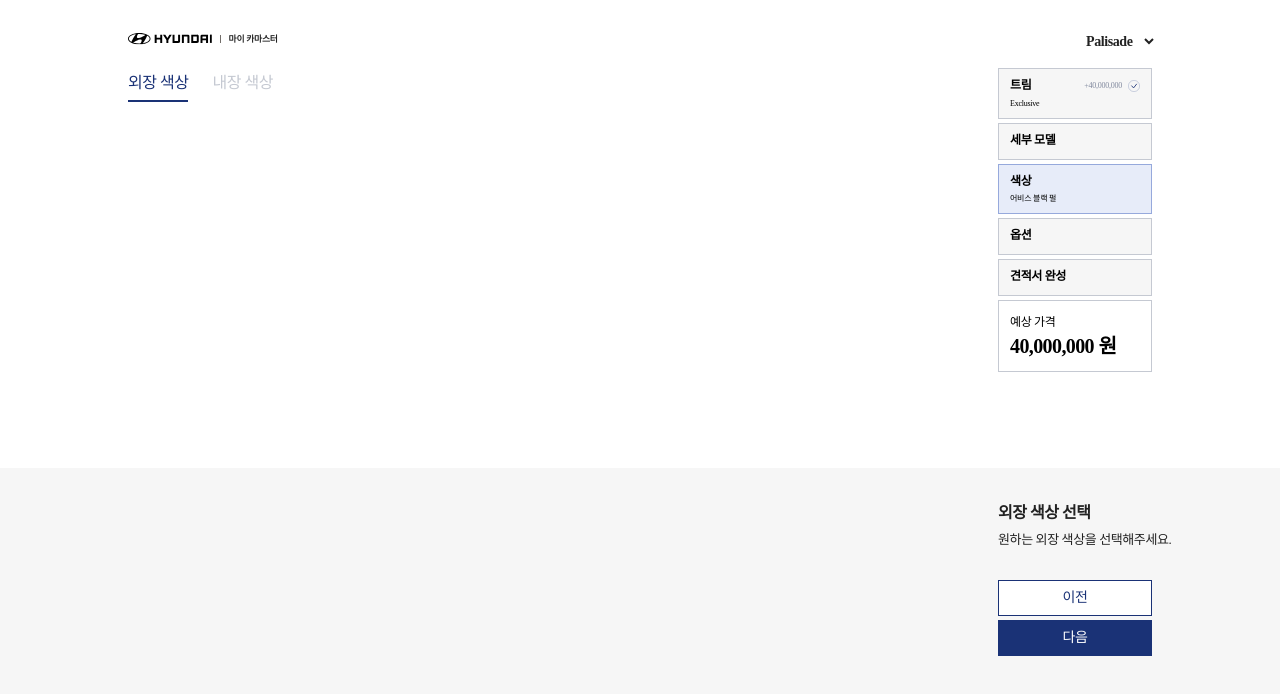
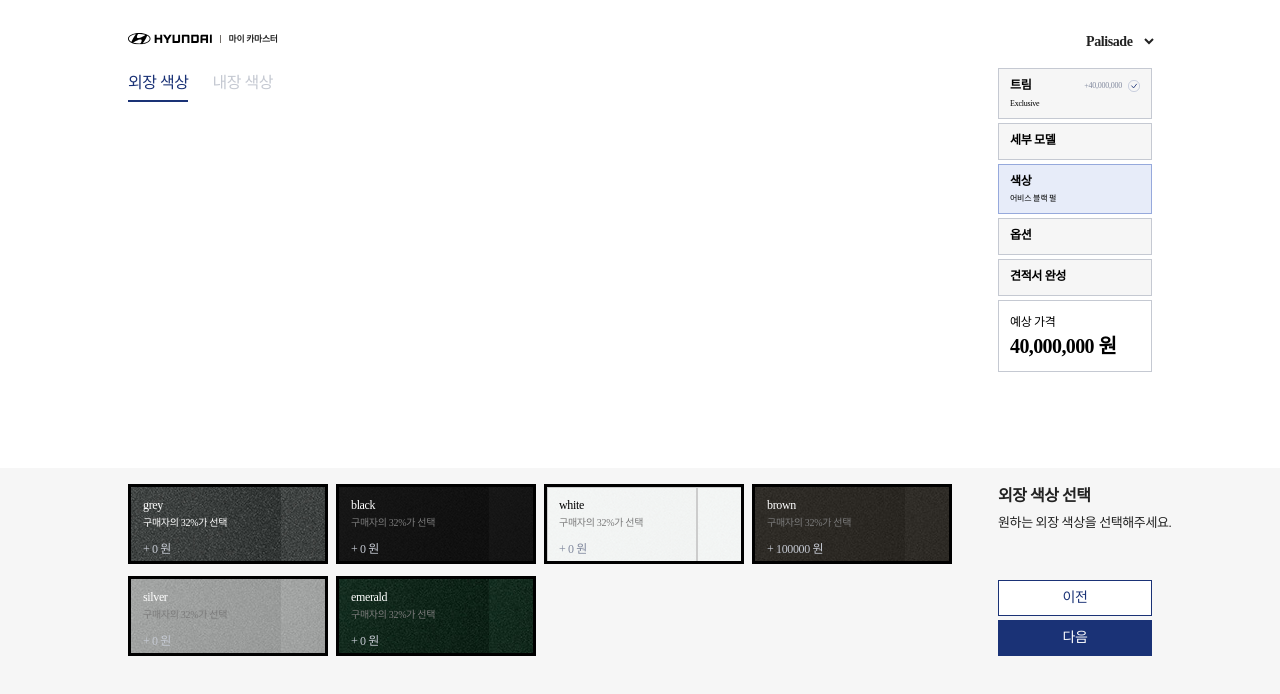
Before and after one commit to Hypersand/A5-Idle, a React (Vite) app in the folder frontend/Idle/: page /color in a window 1280 px wide. Shown: the top 694 px of the page. Built offline with nearby package versions, Linux system fonts and the light colour scheme; a web font is replaced by a local one.

Commit message:
[feat] 외장 색상 컨테이너 연결

```diff
--- a/frontend/Idle/src/components/colorSelection/OutsideColorBoxContainer.jsx
+++ b/frontend/Idle/src/components/colorSelection/OutsideColorBoxContainer.jsx
@@ -1,73 +1,19 @@
 import { styled } from "styled-components";
 import OutsideColorBox from "../common/boxs/OutsideColorBox";
-import { useState } from "react";
-import grey from "../../assets/images/outsideColor/grey.png";
-import black from "../../assets/images/outsideColor/black.png";
-import white from "../../assets/images/outsideColor/white.png";
-import silver from "../../assets/images/outsideColor/silver.png";
-import brown from "../../assets/images/outsideColor/brown.png";
-import emerald from "../../assets/images/outsideColor/emerald.png";
 
-const data = [
-  {
-    exterior_id: 1,
-    exterior_name: "grey",
-    exterior_price: 0,
-    exterior_img_url: grey,
-    exteriror_purchase_rate: "구매자의 32%가 선택",
-  },
-  {
-    exterior_id: 15,
-    exterior_name: "black",
-    exterior_price: 0,
-    exterior_img_url: black,
-    exteriror_purchase_rate: "구매자의 32%가 선택",
-  },
-  {
-    exterior_id: 3,
-    exterior_name: "white",
-    exterior_price: 0,
-    exterior_img_url: white,
-    exteriror_purchase_rate: "구매자의 32%가 선택",
-  },
-  {
-    exterior_id: 31,
-    exterior_name: "brown",
-    exterior_price: 0,
-    exterior_img_url: brown,
-    exteriror_purchase_rate: "구매자의 32%가 선택",
-  },
-  {
-    exterior_id: 5,
-    exterior_name: "silver",
-    exterior_price: 0,
-    exterior_img_url: silver,
-    exteriror_purchase_rate: "구매자의 32%가 선택",
-  },
-  {
-    exterior_id: 333,
-    exterior_name: "emerald",
-    exterior_price: 0,
-    exterior_img_url: emerald,
-    exteriror_purchase_rate: "구매자의 32%가 선택",
-  },
-];
-
-function OutsideColorBoxContainer() {
-  /*상위 컴포넌트에서 정의하고 받아오기 */
-  const [selectedColor, setSelectedColor] = useState("");
-  function boxClicked(color) {
-    setSelectedColor(color);
+function OutsideColorBoxContainer({ data, selectedColor, setSelectedColor }) {
+  function boxClicked(name, price) {
+    setSelectedColor({ name: name, price: price });
   }
 
   function renderBox() {
     return data.map((item) => {
       return (
         <OutsideColorBox
-          onClick={() => boxClicked(item.exterior_name)}
+          onClick={() => boxClicked(item.exterior_name, item.exterior_price)}
           key={item.exterior_id}
           data={item}
-          isSelected={selectedColor === item.exterior_name}
+          isSelected={selectedColor.name === item.exterior_name}
         />
       );
     });
--- a/frontend/Idle/src/pages/colorPage.jsx
+++ b/frontend/Idle/src/pages/colorPage.jsx
@@ -2,62 +2,109 @@ import { useContext, useEffect, useState } from "react";
 import { styled } from "styled-components";
 import { useNavigate } from "react-router-dom";
 import BlueButton from "../components/common/buttons/BlueButton";
-import { DEFAULT_EXTERIROR_COLOR, DEFAULT_INTERIROR_COLOR, EXTERIOR_COLORS, INTERIROR_COLORS, TRANSLATE } from "../utils/constants";
+import {
+  DEFAULT_EXTERIROR_COLOR,
+  DEFAULT_INTERIROR_COLOR,
+  EXTERIOR_COLORS,
+  INTERIROR_COLORS,
+  TRANSLATE,
+} from "../utils/constants";
 import WhiteButton from "../components/common/buttons/WhiteButton";
 import CategoryTabs from "../components/common/tabs/CategoryTabs";
 import { carContext } from "../utils/context";
 import { CHANGE_INSIDE_COLOR, CHANGE_OUTSIDE_COLOR } from "../utils/actionType";
+import grey from "../assets/images/outsideColor/grey.png";
+import black from "../assets/images/outsideColor/black.png";
+import white from "../assets/images/outsideColor/white.png";
+import silver from "../assets/images/outsideColor/silver.png";
+import brown from "../assets/images/outsideColor/brown.png";
+import emerald from "../assets/images/outsideColor/emerald.png";
+import OutsideColorBoxContainer from "../components/colorSelection/OutsideColorBoxContainer";
 
 const dummyData = {
-  "car_img_urls": [
-    "...",
-    "...",
-  ],
-  "exterior_colors": [
+  car_img_urls: ["...", "..."],
+  exterior_colors: [
     {
-      "exterior_id": 1234,
-      "exterior_name": "black",
-      "exterior_price": 0,
-      "exterior_img_url": "...",
-      "exteriror_purchase_rate": "구매자의 22%가 선택"
+      exterior_id: 1,
+      exterior_name: "grey",
+      exterior_price: 0,
+      exterior_img_url: grey,
+      exteriror_purchase_rate: "구매자의 32%가 선택",
     },
     {
-      "exterior_id": 1235,
-      "exterior_name": "grey",
-      "exterior_price": 0,
-      "exterior_img_url": "...",
-      "exteriror_purchase_rate": "구매자의 32%가 선택"
-    }
-  ]
-}
+      exterior_id: 15,
+      exterior_name: "black",
+      exterior_price: 0,
+      exterior_img_url: black,
+      exteriror_purchase_rate: "구매자의 32%가 선택",
+    },
+    {
+      exterior_id: 3,
+      exterior_name: "white",
+      exterior_price: 0,
+      exterior_img_url: white,
+      exteriror_purchase_rate: "구매자의 32%가 선택",
+    },
+    {
+      exterior_id: 31,
+      exterior_name: "brown",
+      exterior_price: 100000,
+      exterior_img_url: brown,
+      exteriror_purchase_rate: "구매자의 32%가 선택",
+    },
+    {
+      exterior_id: 5,
+      exterior_name: "silver",
+      exterior_price: 0,
+      exterior_img_url: silver,
+      exteriror_purchase_rate: "구매자의 32%가 선택",
+    },
+    {
+      exterior_id: 333,
+      exterior_name: "emerald",
+      exterior_price: 0,
+      exterior_img_url: emerald,
+      exteriror_purchase_rate: "구매자의 32%가 선택",
+    },
+  ],
+};
+
 function ColorPage() {
-  const [currentTab, setCurrentTab] = useState(EXTERIOR_COLORS)
-  const navigate = useNavigate();
+  const [currentTab, setCurrentTab] = useState(EXTERIOR_COLORS);
+  const [selectedOutColor, setSelectedOutColor] = useState({ name: "", price: 0 });
   const tabs = [EXTERIOR_COLORS, INTERIROR_COLORS];
   const { car, dispatch } = useContext(carContext);
-
-  function dispatchDefault(tabState, actionType, defaultPayload) {
-    if (tabState.name === undefined) {
-      dispatch({
-        type: actionType,
-        payload: defaultPayload
-      });
-    }
-  }
+  const navigate = useNavigate();
 
   useEffect(() => {
     switch (currentTab) {
       case EXTERIOR_COLORS:
-        dispatchDefault(car.color.outside, CHANGE_OUTSIDE_COLOR, DEFAULT_EXTERIROR_COLOR[car.trim.name]);
+        dispatchDefault(
+          car.color.outside,
+          CHANGE_OUTSIDE_COLOR,
+          DEFAULT_EXTERIROR_COLOR[car.trim.name]
+        );
         break;
       case INTERIROR_COLORS:
-        dispatchDefault(car.color.inside, CHANGE_INSIDE_COLOR, DEFAULT_INTERIROR_COLOR[car.trim.name]);
+        dispatchDefault(
+          car.color.inside,
+          CHANGE_INSIDE_COLOR,
+          DEFAULT_INTERIROR_COLOR[car.trim.name]
+        );
         break;
       default:
         break;
     }
   }, [currentTab]);
 
+  function dispatchDefault(tabState, actionType, defaultPayload) {
+    if (tabState.name === undefined) {
+      dispatch({
+        type: actionType,
+        payload: defaultPayload,
+      });
+    }
+  }
 
   function handleTabChange(direction) {
     const currentIndex = tabs.indexOf(currentTab);
@@ -77,27 +124,50 @@ function ColorPage() {
     }
   }
 
+  function nextBtnClicked() {
+    handleTabChange("next");
+    if (currentTab === EXTERIOR_COLORS) {
+      dispatch({ type: CHANGE_OUTSIDE_COLOR, payload: selectedOutColor });
+    }
+    // else inside
+  }
+
   return (
     <>
       <StWrapper>
         <StTabContainer>
-          {tabs.map((item, idx) => (<CategoryTabs key={idx} text={TRANSLATE[item]} isClicked={item === currentTab} />))}
+          {tabs.map((item, idx) => (
+            <CategoryTabs key={idx} text={TRANSLATE[item]} isClicked={item === currentTab} />
+          ))}
         </StTabContainer>
-        <StContentsContainer>
-          {/* 메인 내용 */}
-        </StContentsContainer>
+
+        <StContentsContainer>{/* 메인 내용 */}</StContentsContainer>
+
         <StBottomContainer>
           <StContainer>
             {/* 박스 컨테이너 자리 */}
+            {currentTab === EXTERIOR_COLORS ? (
+              <OutsideColorBoxContainer
+                data={dummyData.exterior_colors}
+                selectedColor={selectedOutColor}
+                setSelectedColor={setSelectedOutColor}
+              />
+            ) : null}
           </StContainer>
+
           <StConfirmContainer>
             <StConfirmHeader>
               <Title>{TRANSLATE[currentTab]} 선택</Title>
               <Description>원하는 {TRANSLATE[currentTab]}을 선택해주세요.</Description>
             </StConfirmHeader>
             <StButtonContainer>
-              <WhiteButton text={"이전"} onClick={() => { handleTabChange("prev") }} />
-              <BlueButton text={"다음"} onClick={() => { handleTabChange("next") }} />
+              <WhiteButton
+                text={"이전"}
+                onClick={() => {
+                  handleTabChange("prev");
+                }}
+              />
+              <BlueButton text={"다음"} onClick={nextBtnClicked} />
             </StButtonContainer>
           </StConfirmContainer>
         </StBottomContainer>
@@ -150,7 +220,7 @@ const StButtonContainer = styled.div`
   display: flex;
   flex-direction: column;
   gap: 4px;
-`
+`;
 
 const Title = styled.h1`
   color: #222;
@@ -180,9 +250,9 @@ const StTabContainer = styled.div`
   display: inline-flex;
   align-items: flex-start;
   gap: 24px;
-`
+`;
 const StContentsContainer = styled.div`
   position: absolute;
   top: 100px;
   left: 128px;
-`
+`;
```
